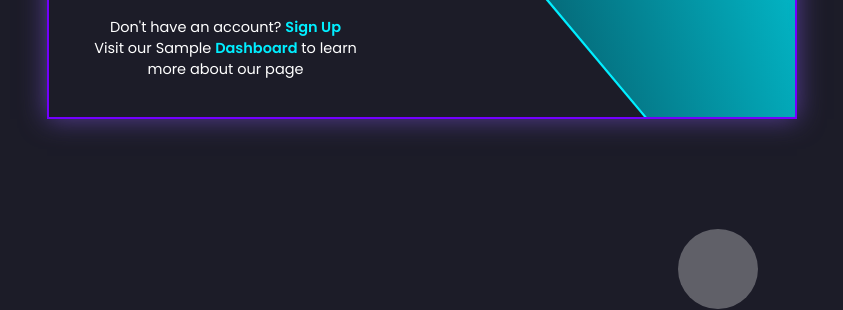
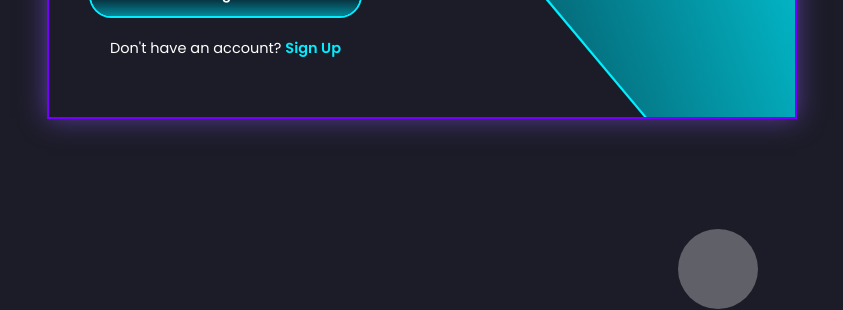
Before and after one commit to Adrianumpad/Projects, a plain HTML site: page Modern Login Page (HTML, CSS, JAVASCRIPT)/index.html in a window 1280 px wide. Shown: the part 491-801 px from the top of the page, without its empty margins (218-1061 px from the left). Drawn offline with nearby package versions, Linux system fonts and the light colour scheme.

Commit message:
Update index.html

```diff
--- a/Modern Login Page (HTML, CSS, JAVASCRIPT)/index.html
+++ b/Modern Login Page (HTML, CSS, JAVASCRIPT)/index.html
@@ -1,4 +1,3 @@
-
 <!DOCTYPE html>
 <html lang="en">
 
@@ -34,8 +33,6 @@
                 <button type="submit" class="btn animation" style="--i:3; --j:24;">Login</button>
                 <div class="logreg-link animation" style="--i:4; --j:25;">
                     <p> Don't have an account? <a href="#" class="register-link">Sign Up</a></p>
-                    <p> Visit our Sample <a href="dashboard.html" class="register-link">Dashboard</a> to learn more about our page</p>
-
                 </div>
             </form>
         </div>
@@ -65,7 +62,6 @@
                 <button type="submit" class="btn animation" style="--i:21" --j:4;>Sign Up</button>
                 <div class="logreg-link animation" style="--i:22" --j:5;>
                     <p> Already have an Account? <a href="#" class="login-link">Login</a></p>
-                    <p> Visit our Sample<a href="dashboard.html" class="login-link">Dashboard</a> to learn more about our page</p>
                 </div>
             </form>
         </div>
```
